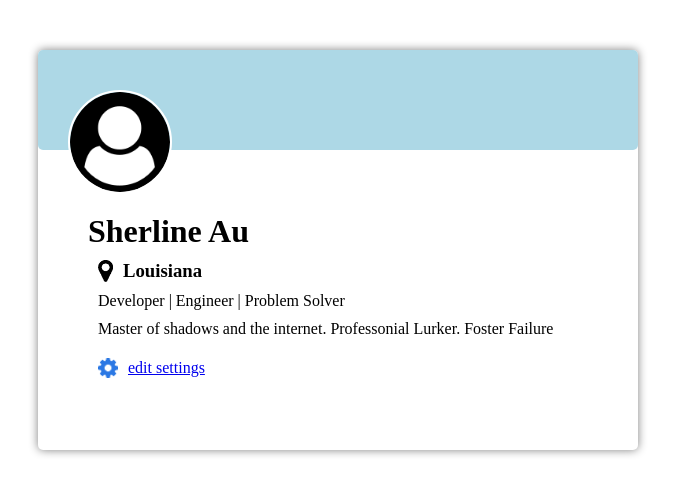
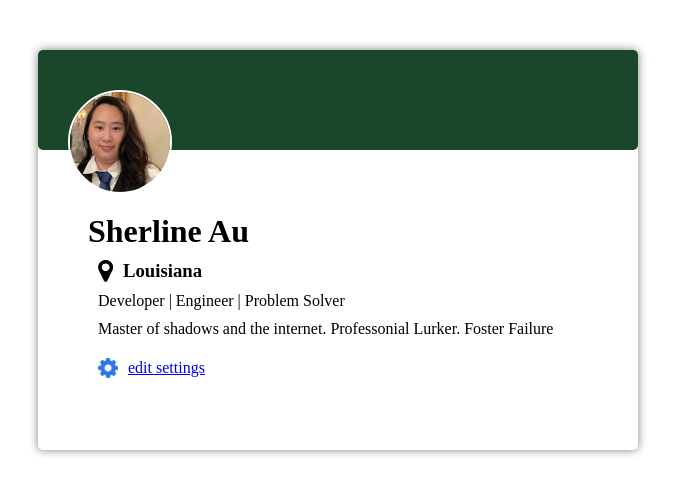
Before and after one commit to sherlineau/WebFundamentals, a plain HTML site: page Day4/UserCard/index.html in a window 1280 px wide. Shown: the whole page, without its empty margins (302-977 px from the left). Drawn offline with Linux system fonts and the light colour scheme.

Commit message:
personalized

```diff
--- a/Day4/UserCard/index.html
+++ b/Day4/UserCard/index.html
@@ -11,7 +11,7 @@
     <div class="usercard">
         <div class="banner">
             <div class="profilepicture">
-                <img src="images/user-circle.png" alt="">
+                <img src="images/profilepicture.jpg" alt="">
             </div>
         </div>
 
--- a/Day4/UserCard/style.css
+++ b/Day4/UserCard/style.css
@@ -23,7 +23,7 @@ body{
 .banner {
     width: 100%;
     height: 100px;
-    background-color: lightblue;
+    background-color: #1a472a;
     border-radius: 5px;
 }
 
```
Also changed, not shown: Day4/UserCard/images/profilepicture.jpg (added).
